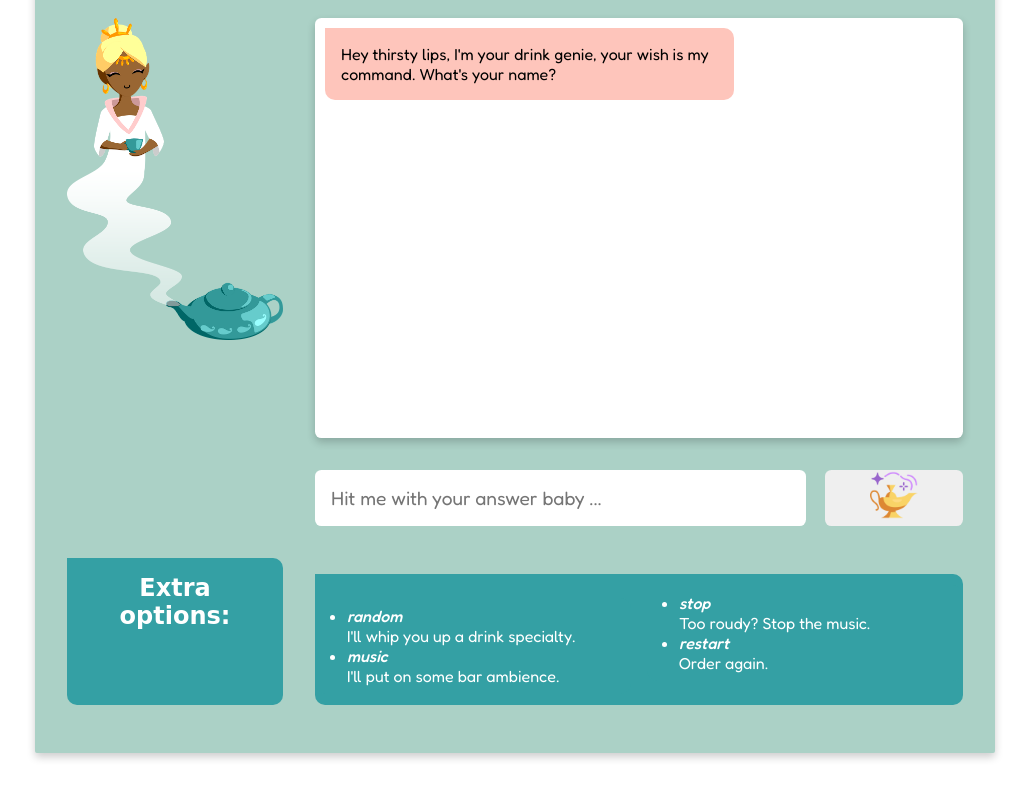
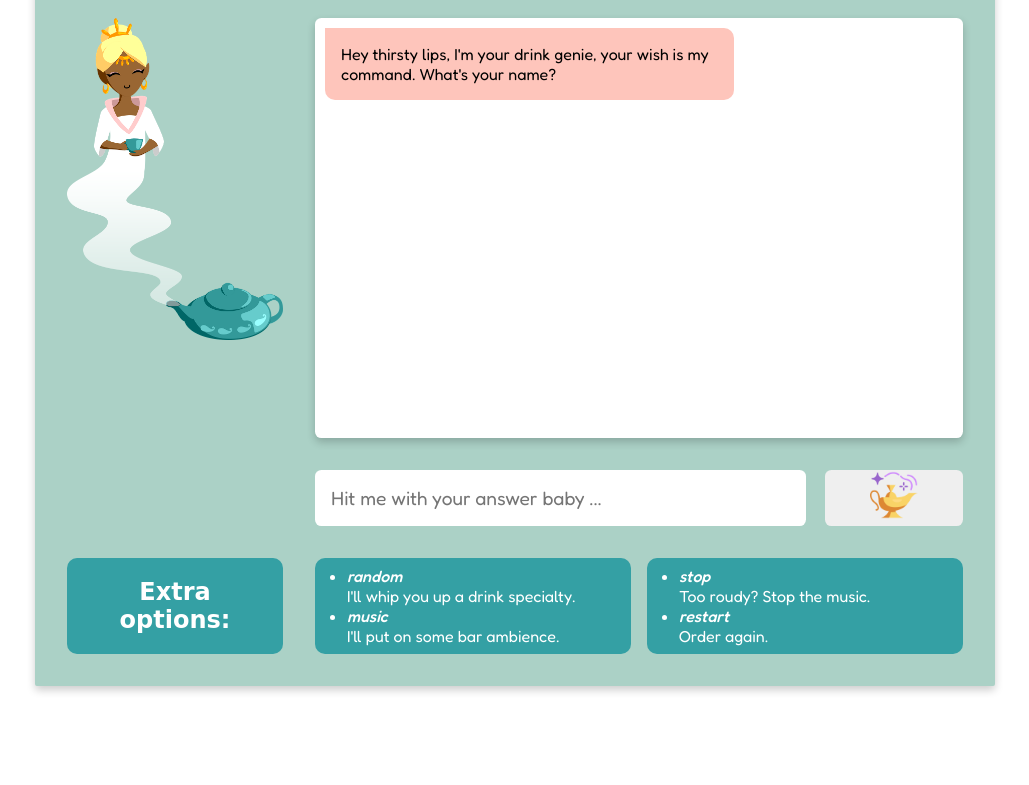
Before and after one commit to annafran/drinkgenie-chatbot, a website with bundled scripts: page Submission/index.html in a window 1280 px wide. Shown: the part 168-953 px from the top of the page, without its empty margins (125-1154 px from the left). After the commit the page ends 886 px from the top, so only its background shows below. Built offline with nearby package versions, Linux system fonts and the light colour scheme; a web font is replaced by a local one.

Commit message:
fix grid layout for legend for desktop

```diff
--- a/Submission/style.css
+++ b/Submission/style.css
@@ -61,11 +61,11 @@ body {
 
 .heading-container {
   margin-bottom: 1rem;
-  border-radius: 0px 10px 10px 10px;
+  border-radius: 10px 10px 10px 10px;
   background-color: #34a0a4;
   padding: 0.5rem;
-  display: flex;
-  justify-content: center;
+  display: grid;
+  grid-template-columns: 1fr;
 }
 
 .legend-heading {
@@ -75,6 +75,7 @@ body {
   padding: 0.5rem;
   text-align: center;
   color: white;
+  align-self: center;
 }
 
 .legend-container {
@@ -82,7 +83,7 @@ body {
   margin-top: 1rem;
   margin-bottom: 1rem;
   text-align: left;
-  border-radius: 0px 10px 10px 10px;
+  border-radius: 10px 10px 10px 10px;
   background-color: #34a0a4;
   color: white;
   padding-top: 0.5rem;
@@ -105,7 +106,7 @@ body {
   height: min-content;
   display: grid;
   grid-template-columns: 3fr 1fr;
-  grid-gap: 0.5rem;
+  grid-gap: 1rem;
 }
 
 .chat-input {
@@ -206,20 +207,27 @@ body {
     grid-gap: 2rem;
   }
 
+  .heading-container {
+    margin-bottom: 0;
+  }
+
   .legend-container {
     grid-column: 2 / 3;
     display: grid;
     grid-template-columns: 1fr 1fr;
     grid-gap: 1rem;
-    border-radius: 0px 10px 10px 10px;
-    background-color: none;
+    background: none;
+    margin-top: 0;
+    margin-bottom: 0;
+    padding: 0;
   }
 
   .legend-subbox {
-    border-radius: 0px 10px 10px 10px;
+    border-radius: 10px 10px 10px 10px;
     background-color: #34a0a4;
     color: white;
     padding: 0.5rem 2rem;
+    margin: 0;
   }
 
   .legend-subbox-1 {
```
